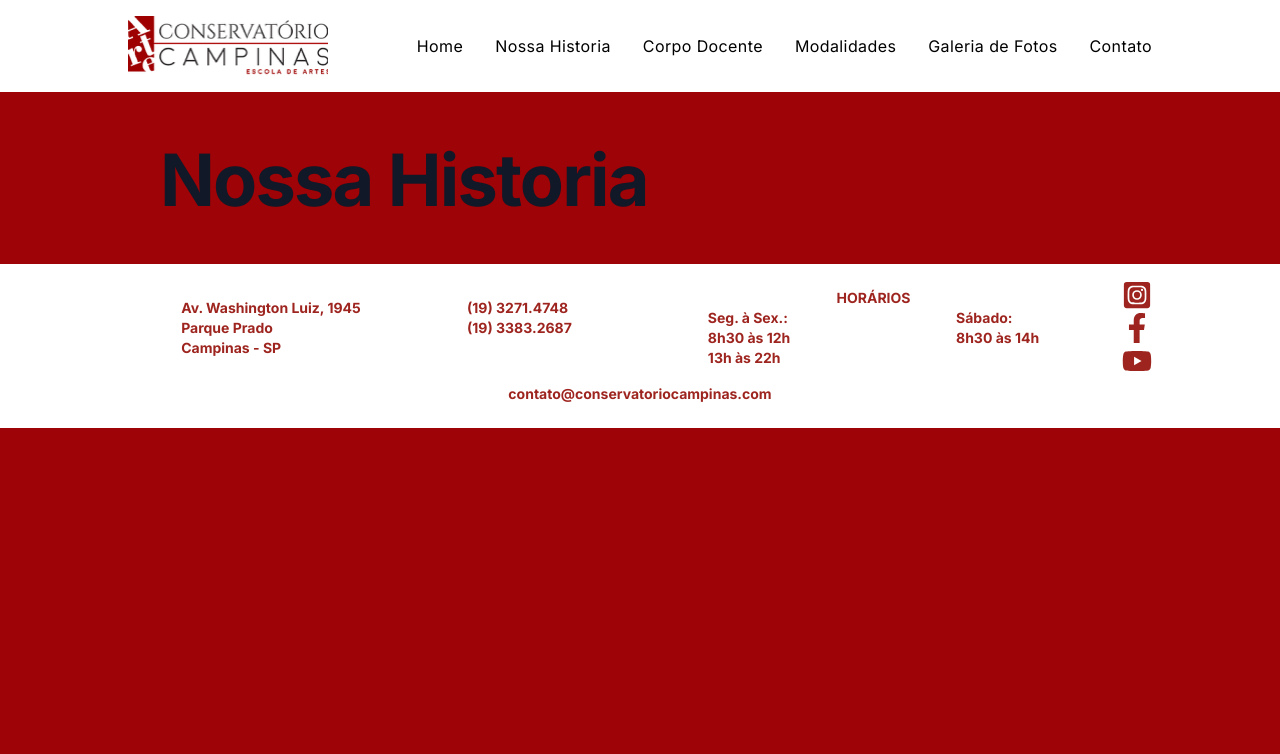
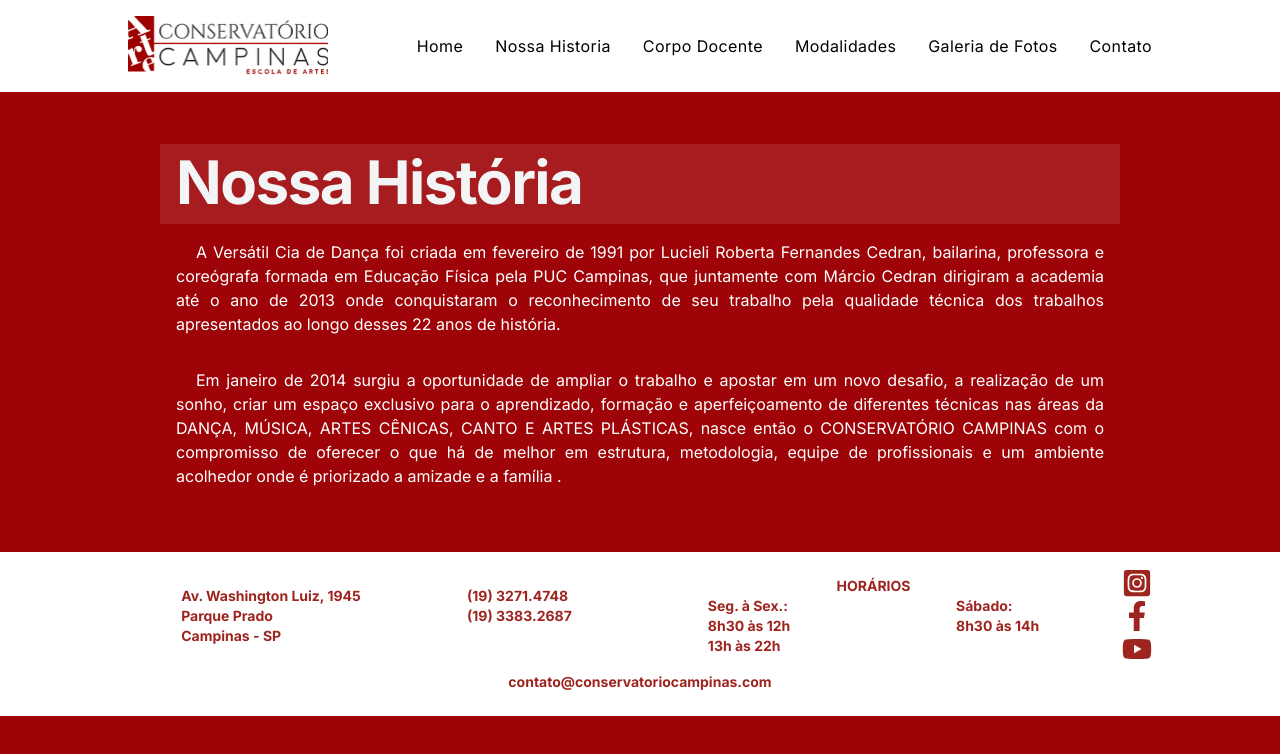
Before and after one commit to thiagocdn/Conservatorio-Campinas, a Next.js app: page /nossa_historia in a window 1280 px wide. Shown: the top 754 px of the page. Built offline with nearby package versions, Linux system fonts and the light colour scheme.

Commit message:
Started our history

```diff
--- a/src/pages/nossa_historia/index.tsx
+++ b/src/pages/nossa_historia/index.tsx
@@ -1,28 +1,44 @@
 import { motion } from "framer-motion";
-import Link from "next/link";
 
-interface CardProps {
-  href: string;
-  imgSrc: string;
-  layoutId: string;
+interface ParagraphProps {
+  text: string;
 }
 
-const Card: React.FC<CardProps> = ({ href, imgSrc, layoutId }) => {
-  return (
-    <Link href={href}>
-      <div className="relative h-20 md:h-40 bg-gray-200 rounded-xl cursor-pointer hover:bg-gray-50 transition">
-        <motion.img src={imgSrc} className="w-full h-full" layoutId={layoutId} />
-      </div>
-    </Link>
+const Paragraph: React.FC<ParagraphProps> = ({ text }) => {
+  return(
+    <p className="w-full text-white p-4 text-justify" style={{textIndent: '20px'}}>
+      {text}
+    </p>
   )
 }
 
 export default function Home() {
   return (
     <div>
-      <h1 className="text-4xl sm:text-6xl lg:text-7xl mt-10 md:mt-24 leading-none font-extrabold tracking-tight text-gray-900">
-        Nossa Historia
-      </h1>
+      <motion.div
+        className="w-full bg-gray-100 bg-opacity-10"
+        initial={{ height: 0 }}
+        animate={{ height: 80 }}
+        transition={{
+          type: "spring",
+          stiffness: 260,
+          damping: 20
+        }}
+      >
+        <h1 className="px-4 py-2 text-gray-100 text-4xl sm:text-6xl lg:text-6xl leading-none font-extrabold tracking-tight">
+          Nossa História
+        </h1>
+      </motion.div>
+
+      <div>
+        <Paragraph
+          text="A Versátil Cia de Dança foi criada em fevereiro de 1991 por Lucieli Roberta Fernandes Cedran, bailarina, professora e coreógrafa formada em Educação Física pela PUC Campinas, que juntamente com Márcio Cedran dirigiram a academia até o ano de 2013 onde conquistaram o reconhecimento de seu trabalho pela qualidade técnica dos trabalhos apresentados ao longo desses 22 anos de história."
+        />
+        <Paragraph
+          text="Em janeiro de 2014 surgiu a oportunidade de ampliar o trabalho e apostar em um novo desafio, a realização de um sonho, criar um espaço exclusivo para o aprendizado, formação e aperfeiçoamento de diferentes técnicas nas áreas da DANÇA, MÚSICA, ARTES CÊNICAS, CANTO E ARTES PLÁSTICAS, nasce então o CONSERVATÓRIO CAMPINAS com o compromisso de oferecer o que há de melhor em estrutura, metodologia, equipe de profissionais e um ambiente acolhedor onde é priorizado a amizade e a família ."
+        />
+      </div>
+
     </div>
   )
 }
```
